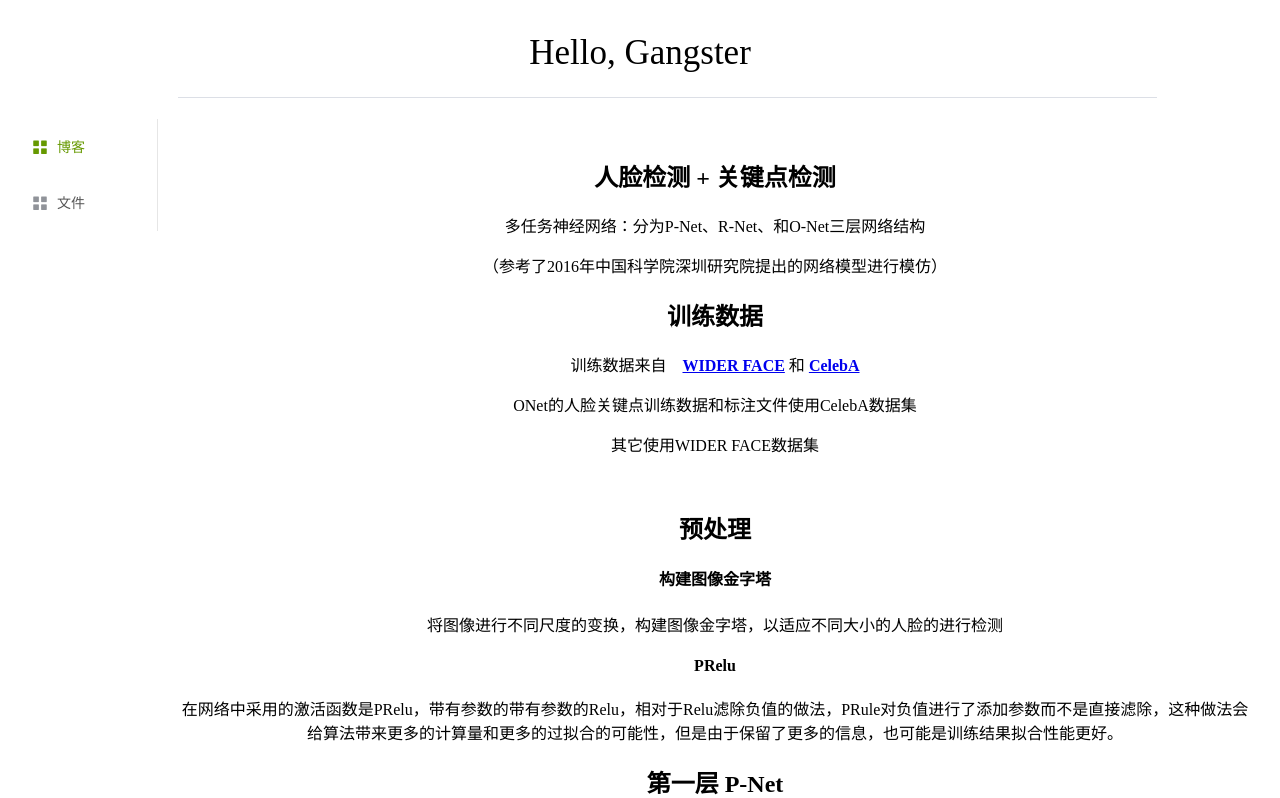
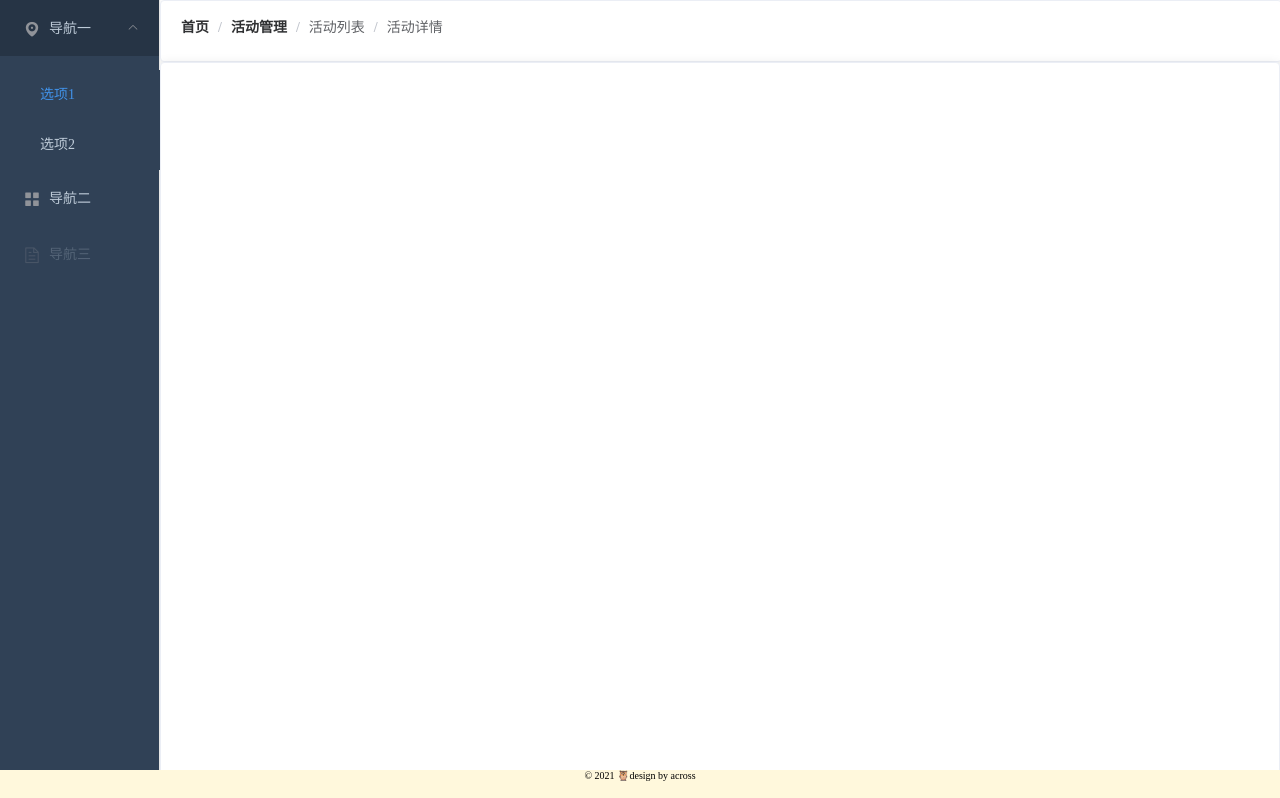
Before and after one commit to LishanZheng/vue-blog, a Vue app: page /#/article in a window 1280 px wide. Shown: the top 798 px of the page. Built offline with nearby package versions, Linux system fonts and the light colour scheme; the HTML template or start-up script is replaced by a standard one; what mavon-editor would draw is missing.

Commit message:
重写主页面

```diff
--- /dev/null
+++ b/src/page/SidebarItem.vue
@@ -0,0 +1,104 @@
+<template>
+  <div id="homeWrap">
+    <el-container>
+      <el-container>
+        <el-aside width="160px">
+          <el-menu
+            style="height: 1030px"
+            default-active="1-1"
+            @open="handleOpen"
+            @close="handleClose"
+            background-color="#304156"
+            text-color="#BECBD8"
+            active-text-color="#4192E9">
+            <el-submenu index="1">
+              <template slot="title">
+                <i class="el-icon-location"></i>
+                <span>导航一</span>
+              </template>
+              <el-menu-item-group>
+                <el-menu-item index="1-1">选项1</el-menu-item>
+                <el-menu-item index="1-2">选项2</el-menu-item>
+              </el-menu-item-group>
+            </el-submenu>
+            <el-menu-item index="2">
+              <i class="el-icon-menu"></i>
+              <span slot="title">导航二</span>
+            </el-menu-item>
+            <el-menu-item index="3" disabled>
+              <i class="el-icon-document"></i>
+              <span slot="title">导航三</span>
+            </el-menu-item>
+          </el-menu>
+        </el-aside>
+        <el-container>
+          <el-header style="padding: 0">
+            <el-card style="width: 100%;height: 60px">
+              <el-breadcrumb separator="/">
+                <el-breadcrumb-item :to="{ path: '/' }">首页</el-breadcrumb-item>
+                <el-breadcrumb-item><a href="/">活动管理</a></el-breadcrumb-item>
+                <el-breadcrumb-item>活动列表</el-breadcrumb-item>
+                <el-breadcrumb-item>活动详情</el-breadcrumb-item>
+              </el-breadcrumb>
+            </el-card>
+            <el-card style="height: 1000px">
+
+            </el-card>
+          </el-header>
+        </el-container>
+      </el-container>
+      <el-footer id="footer" style="height: 30px">
+        © 2021 🦉design by across
+      </el-footer>
+    </el-container>
+  </div>
+</template>
+
+<script>
+
+  export default {
+    name: 'SidebarItem',
+    data() {
+      return {
+        editableTabsValue: '2',
+        editableTabs: [{
+          title: 'Tab 1',
+          name: '1',
+          content: 'Tab 1 content'
+        }, {
+          title: 'Tab 2',
+          name: '2',
+          content: 'Tab 2 content'
+        }],
+        tabIndex: 2
+      }
+    },
+    methods: {
+      handleOpen(key, keyPath) {
+        console.log(key, keyPath);
+      },
+      handleClose(key, keyPath) {
+        console.log(key, keyPath);
+      }
+    }
+  }
+</script>
+<style scoped>
+
+  #homeWrap {
+    position: absolute;
+    top: 0;
+    left: 0;
+    width: 100%;
+    height: 100%;
+  }
+
+  #footer{
+    text-align: center;
+    font-size: 10px;
+    background-color: cornsilk;
+    position: fixed;
+    bottom: 0;
+    width: 100%;
+  }
+</style>
--- a/src/router/index.js
+++ b/src/router/index.js
@@ -1,8 +1,8 @@
 import Vue from 'vue'
 import Router from 'vue-router'
-import MainPage from "../page/MainPage";
 import Article from "../page/Article";
 import File from "../page/File";
+import SidebarItem from "../page/SidebarItem";
 
 Vue.use(Router)
 
@@ -10,8 +10,8 @@ export default new Router({
   routes: [
     {
       path: '/',
-      name: 'MainPage',
-      component: MainPage,
+      name: 'SidebarItem',
+      component: SidebarItem,
       redirect: '/article',
       children:[
         {
```
